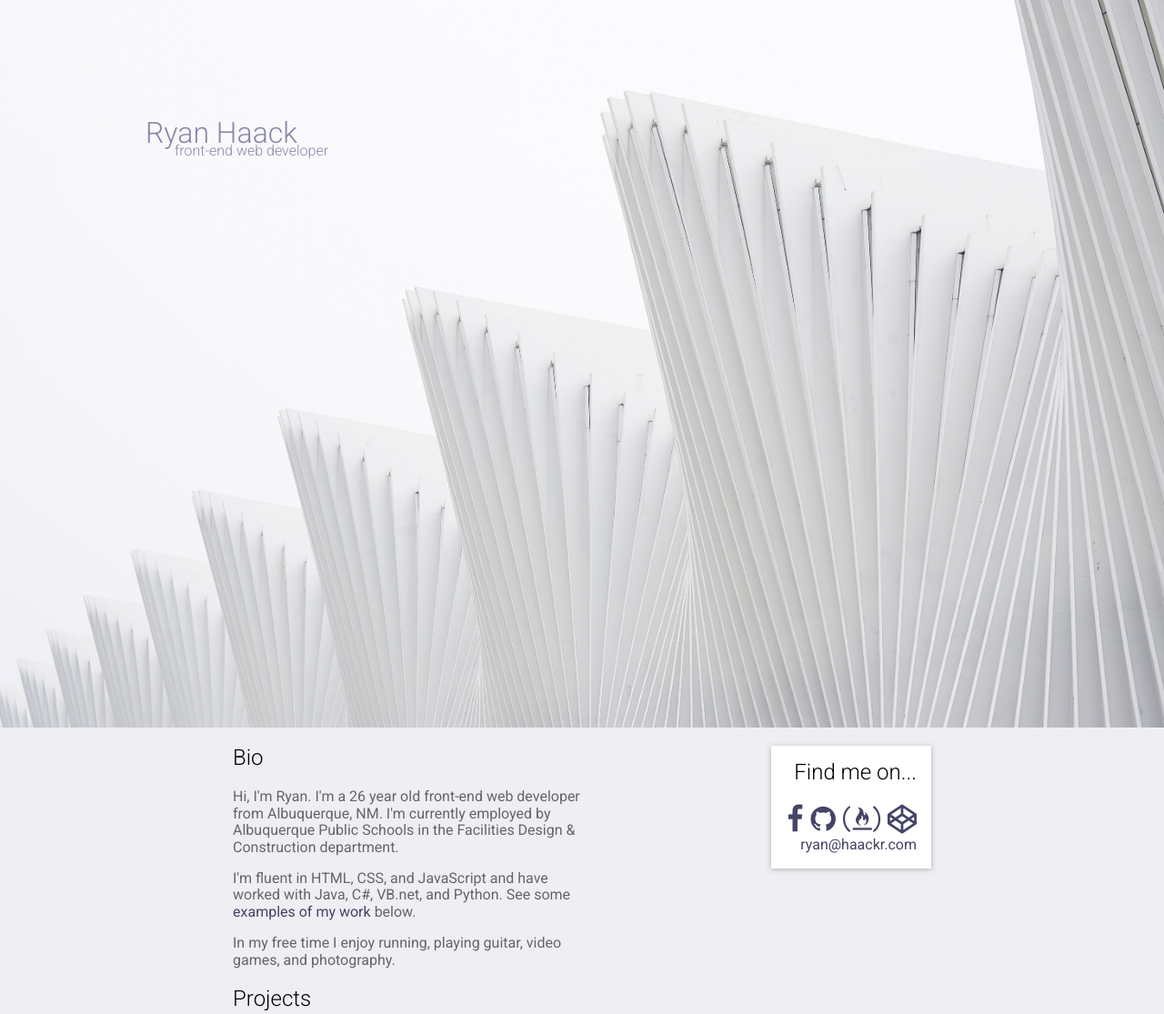
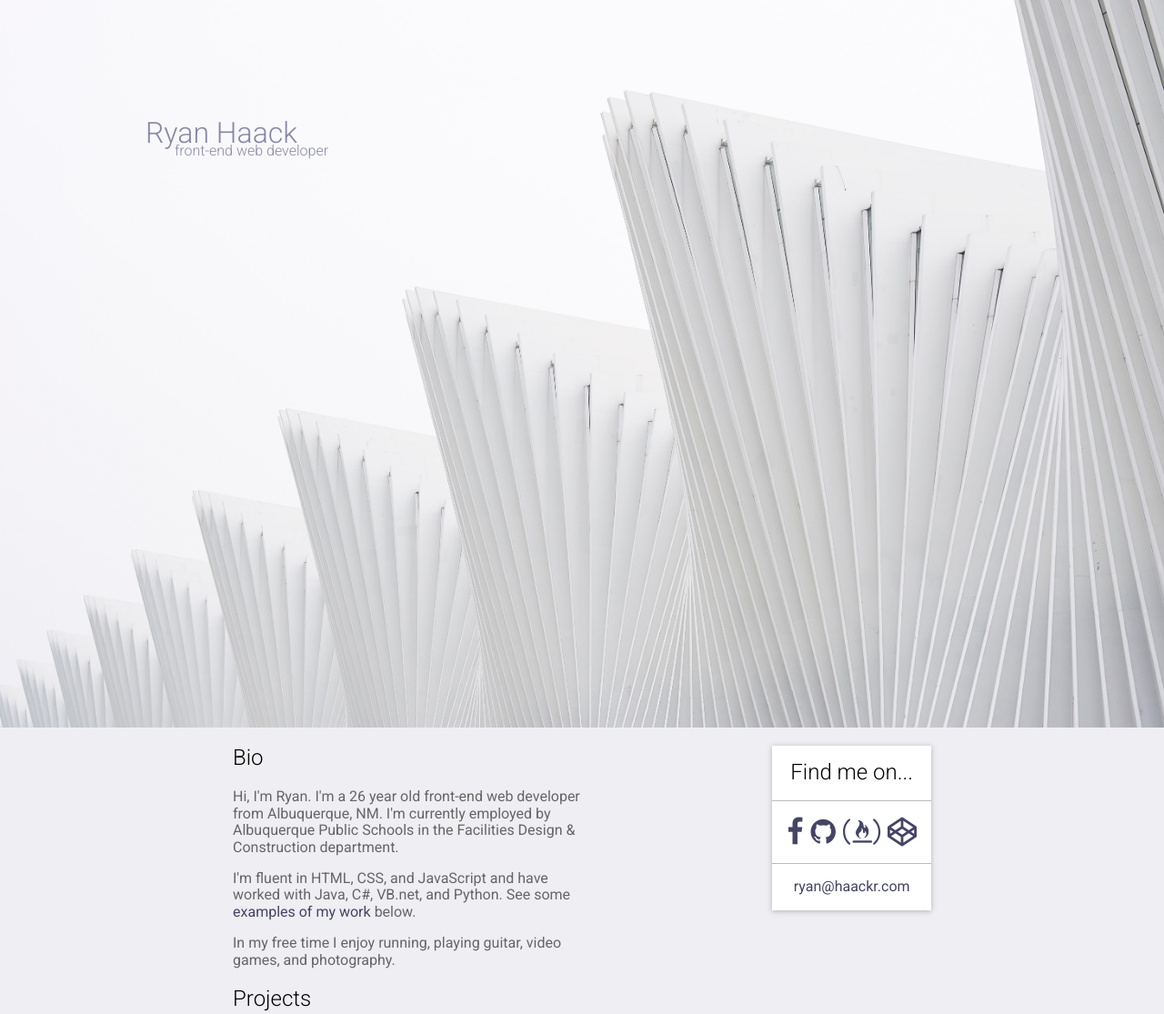
Before and after one commit to haackr/haackr.github.io, a plain HTML site: page index.html in a window 1280 px wide. Shown: the whole page at 91% size. Drawn offline with nearby package versions, Linux system fonts and the light colour scheme.

Commit message:
Add some nice hr's to the contact info card

```diff
--- a/css/master.css
+++ b/css/master.css
@@ -94,14 +94,24 @@ a:visted {
 }
 
 .contact-info {
+  display: inline-block;
   float: right;
-  text-align: right;
+  text-align: center;
   padding: 1em;
-  width: 9em;
   background-color: #FFF;
   box-shadow: 0px 1px 6px rgba(0,0,0,.25)
 }
 
 .contact-info h2 {
-  margin-top: 0px;
+  margin: 0px;
 }
+
+hr {
+  height: 1px;
+  border-style: none;
+  background-color: #BBB;
+  margin-left: -1em;
+  margin-right: -1em;
+  margin-top: 1em;
+  margin-bottom: 1em;
+}
--- a/index.html
+++ b/index.html
@@ -20,12 +20,14 @@
 <div class="content">
   <div class="contact-info">
     <h2>Find me on...</h2>
+    <hr/>
     <div class="social-media">
       <a href="https://www.facebook.com/haackrl"><i class="fa fa-facebook" aria-hidden="true"></i></a>
       <a href="https://github.com/haackr"><i class="fa fa-github" aria-hidden="true"></i></a>
       <a href="https://www.freecodecamp.com/haackr"><i class="fa fa-free-code-camp" aria-hidden="true"></i></a>
       <a href="https://codepen.io/haackr/"><i class="fa fa-codepen" aria-hidden="true"></i></a>
     </div>
+    <hr/>
     <a href="mailto:ryan@haackr.com">ryan@haackr.com</a>
   </div>
   <h2>Bio</h2>
```
